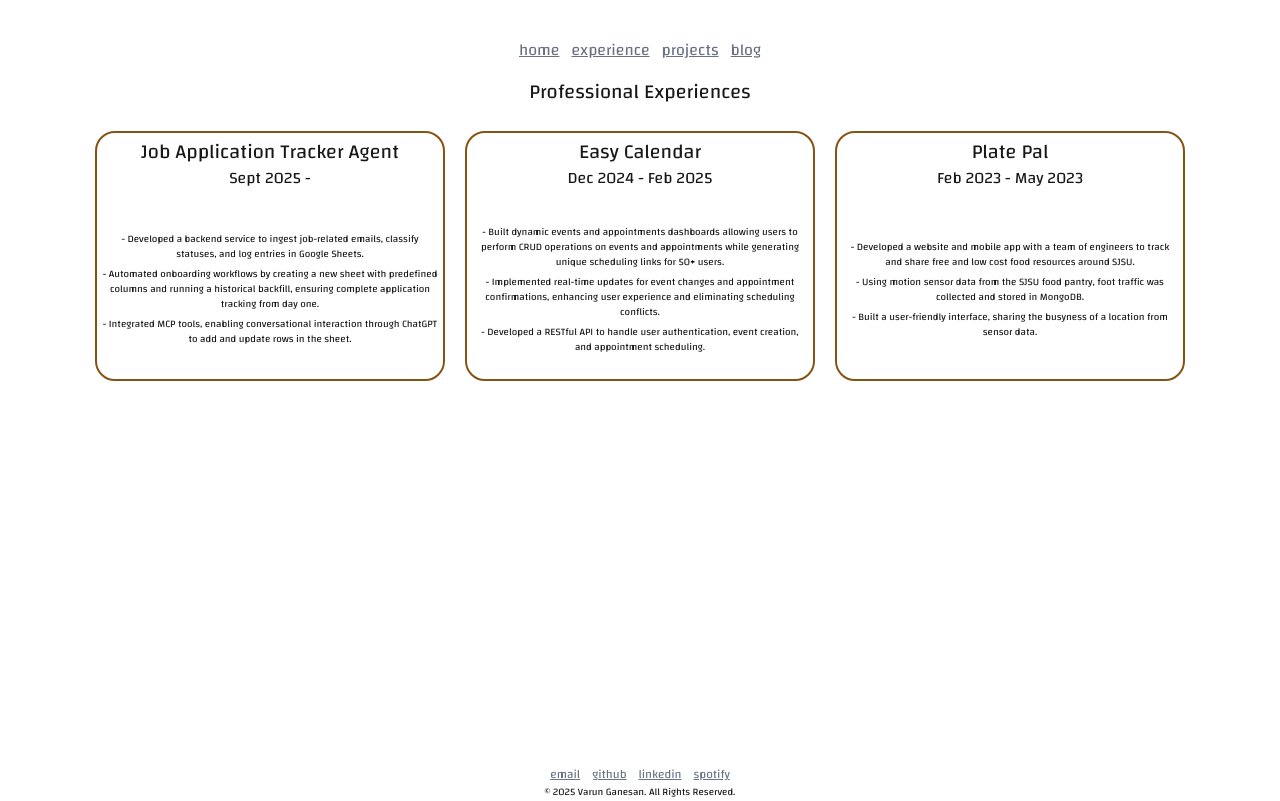
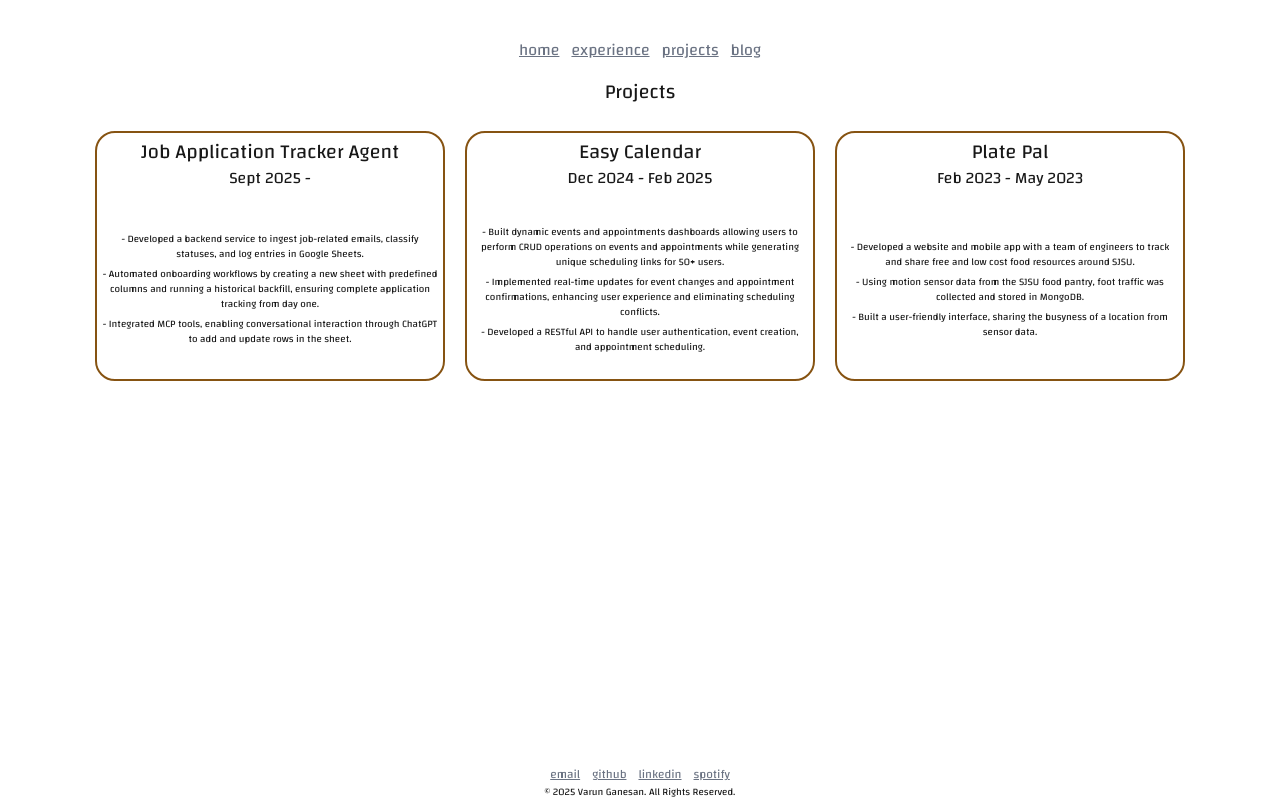
Before and after one commit to v2ganesan/portfolio, a Next.js app: page /projects in a window 1280 px wide. Built offline with nearby package versions, Linux system fonts and the light colour scheme.

Commit message:
Corrected title of Projects page

```diff
--- a/app/projects/page.js
+++ b/app/projects/page.js
@@ -4,7 +4,7 @@
 export default function Projects (){
     return (
         <div className="flex flex-col text-center -mt-2.5 gap-5">
-            <h1 className="text-xl"> Professional Experiences </h1>
+            <h1 className="text-xl"> Projects </h1>
             <div className="flex flex-row gap-5 flex-wrap justify-center">
                 <ExperienceCard Title="Job Application Tracker Agent" Dates="Sept 2025 - " BulletPoints={JobTrackerAgent}></ExperienceCard>
                 <ExperienceCard Title="Easy Calendar" Dates="Dec 2024 - Feb 2025"BulletPoints={EasyCalendar}></ExperienceCard>
```
